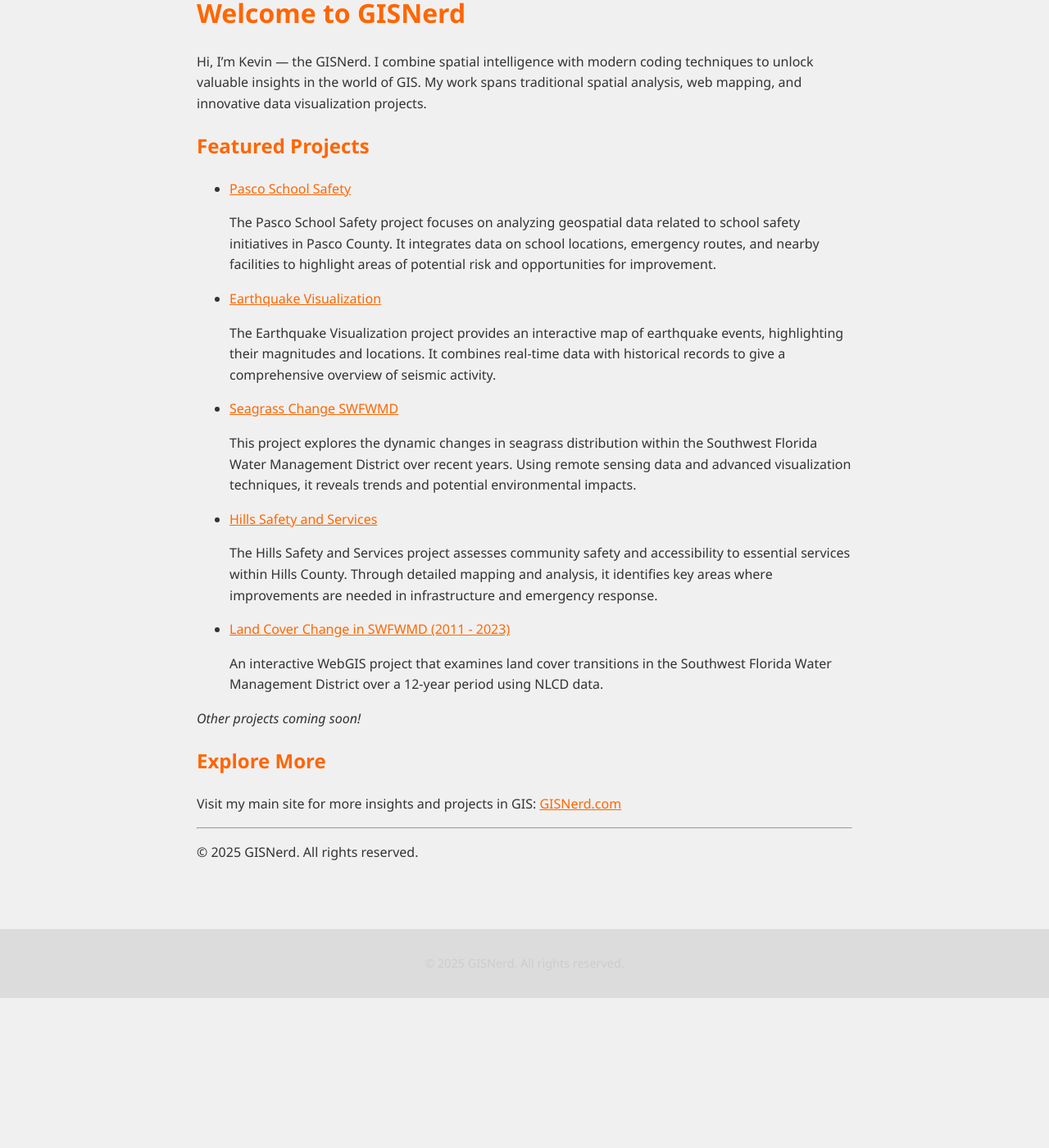
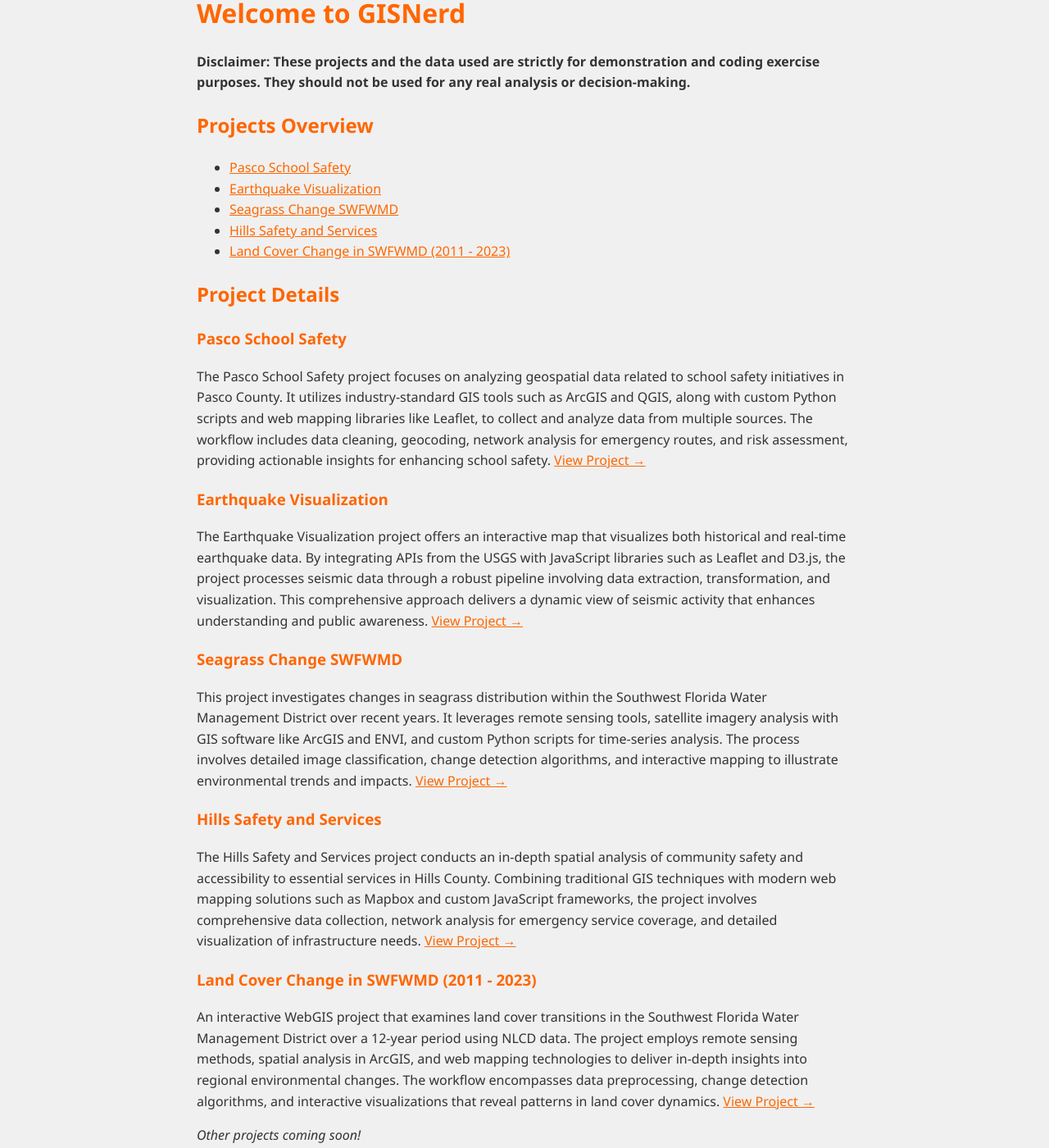
Before and after one commit to KevinMGIS/KevinMGIS.github.io, a Jekyll site: the page built from index.md, in a window 1280 px wide and 1400 px high, scrolled down 254 px. Shown: the whole window at 82% size. Built offline with Jekyll 4.4.1, drawn with Linux system fonts in a browser that asks for light colours; before the commit the page ends 1471 px from its top, so only the background shows below that.

Commit message:
More changes to index

```diff
--- a/index.md
+++ b/index.md
@@ -5,30 +5,42 @@
 
 # Welcome to GISNerd
 
-Hi, I'm Kevin — the GISNerd. I combine spatial intelligence with modern coding techniques to unlock valuable insights in the world of GIS. My work spans traditional spatial analysis, web mapping, and innovative data visualization projects.
+**Disclaimer: These projects and the data used are strictly for demonstration and coding exercise purposes. They should not be used for any real analysis or decision-making.**
 
-## Featured Projects
+## Projects Overview
 
+- [Pasco School Safety](#pasco-school-safety)
+- [Earthquake Visualization](#earthquake-visualization)
+- [Seagrass Change SWFWMD](#seagrass-change-swfwmd)
+- [Hills Safety and Services](#hills-safety-and-services)
+- [Land Cover Change in SWFWMD (2011 - 2023)](#land-cover-change-in-swfwmd-2011---2023)
 
-- [Pasco School Safety](https://kevinmgis.github.io/Pasco_School_Safety/)
+## Project Details
 
-  The Pasco School Safety project focuses on analyzing geospatial data related to school safety initiatives in Pasco County. It integrates data on school locations, emergency routes, and nearby facilities to highlight areas of potential risk and opportunities for improvement.
+### Pasco School Safety {#pasco-school-safety}
 
-- [Earthquake Visualization](https://kevinmgis.github.io/Earthquake_Visualization/)
+The Pasco School Safety project focuses on analyzing geospatial data related to school safety initiatives in Pasco County. It utilizes industry-standard GIS tools such as ArcGIS and QGIS, along with custom Python scripts and web mapping libraries like Leaflet, to collect and analyze data from multiple sources. The workflow includes data cleaning, geocoding, network analysis for emergency routes, and risk assessment, providing actionable insights for enhancing school safety.
+[View Project →](https://kevinmgis.github.io/Pasco_School_Safety/map.html)
 
-  The Earthquake Visualization project provides an interactive map of earthquake events, highlighting their magnitudes and locations. It combines real-time data with historical records to give a comprehensive overview of seismic activity.
+### Earthquake Visualization {#earthquake-visualization}
 
-- [Seagrass Change SWFWMD](https://kevinmgis.github.io/Seagrass_Change_SWFWMD/)
+The Earthquake Visualization project offers an interactive map that visualizes both historical and real-time earthquake data. By integrating APIs from the USGS with JavaScript libraries such as Leaflet and D3.js, the project processes seismic data through a robust pipeline involving data extraction, transformation, and visualization. This comprehensive approach delivers a dynamic view of seismic activity that enhances understanding and public awareness.
+[View Project →](https://kevinmgis.github.io/Earthquake_Visualization/map.html)
 
-  This project explores the dynamic changes in seagrass distribution within the Southwest Florida Water Management District over recent years. Using remote sensing data and advanced visualization techniques, it reveals trends and potential environmental impacts.
+### Seagrass Change SWFWMD {#seagrass-change-swfwmd}
 
-- [Hills Safety and Services](https://kevinmgis.github.io/Hills_Safety_and_Services/)
+This project investigates changes in seagrass distribution within the Southwest Florida Water Management District over recent years. It leverages remote sensing tools, satellite imagery analysis with GIS software like ArcGIS and ENVI, and custom Python scripts for time-series analysis. The process involves detailed image classification, change detection algorithms, and interactive mapping to illustrate environmental trends and impacts.
+[View Project →](https://kevinmgis.github.io/Seagrass_Change_SWFWMD/map.html)
 
-  The Hills Safety and Services project assesses community safety and accessibility to essential services within Hills County. Through detailed mapping and analysis, it identifies key areas where improvements are needed in infrastructure and emergency response.
+### Hills Safety and Services {#hills-safety-and-services}
 
-- [Land Cover Change in SWFWMD (2011 - 2023)](https://kevinmgis.github.io/LandUse_Change_Web/)
+The Hills Safety and Services project conducts an in-depth spatial analysis of community safety and accessibility to essential services in Hills County. Combining traditional GIS techniques with modern web mapping solutions such as Mapbox and custom JavaScript frameworks, the project involves comprehensive data collection, network analysis for emergency service coverage, and detailed visualization of infrastructure needs.
+[View Project →](https://kevinmgis.github.io/Hills_Safety_and_Services/map.html)
 
-  An interactive WebGIS project that examines land cover transitions in the Southwest Florida Water Management District over a 12-year period using NLCD data.
+### Land Cover Change in SWFWMD (2011 - 2023) {#land-cover-change-in-swfwmd-2011---2023}
+
+An interactive WebGIS project that examines land cover transitions in the Southwest Florida Water Management District over a 12-year period using NLCD data. The project employs remote sensing methods, spatial analysis in ArcGIS, and web mapping technologies to deliver in-depth insights into regional environmental changes. The workflow encompasses data preprocessing, change detection algorithms, and interactive visualizations that reveal patterns in land cover dynamics.
+[View Project →](https://kevinmgis.github.io/LandUse_Change_Web/map.html)
 
 *Other projects coming soon!*
 
```
